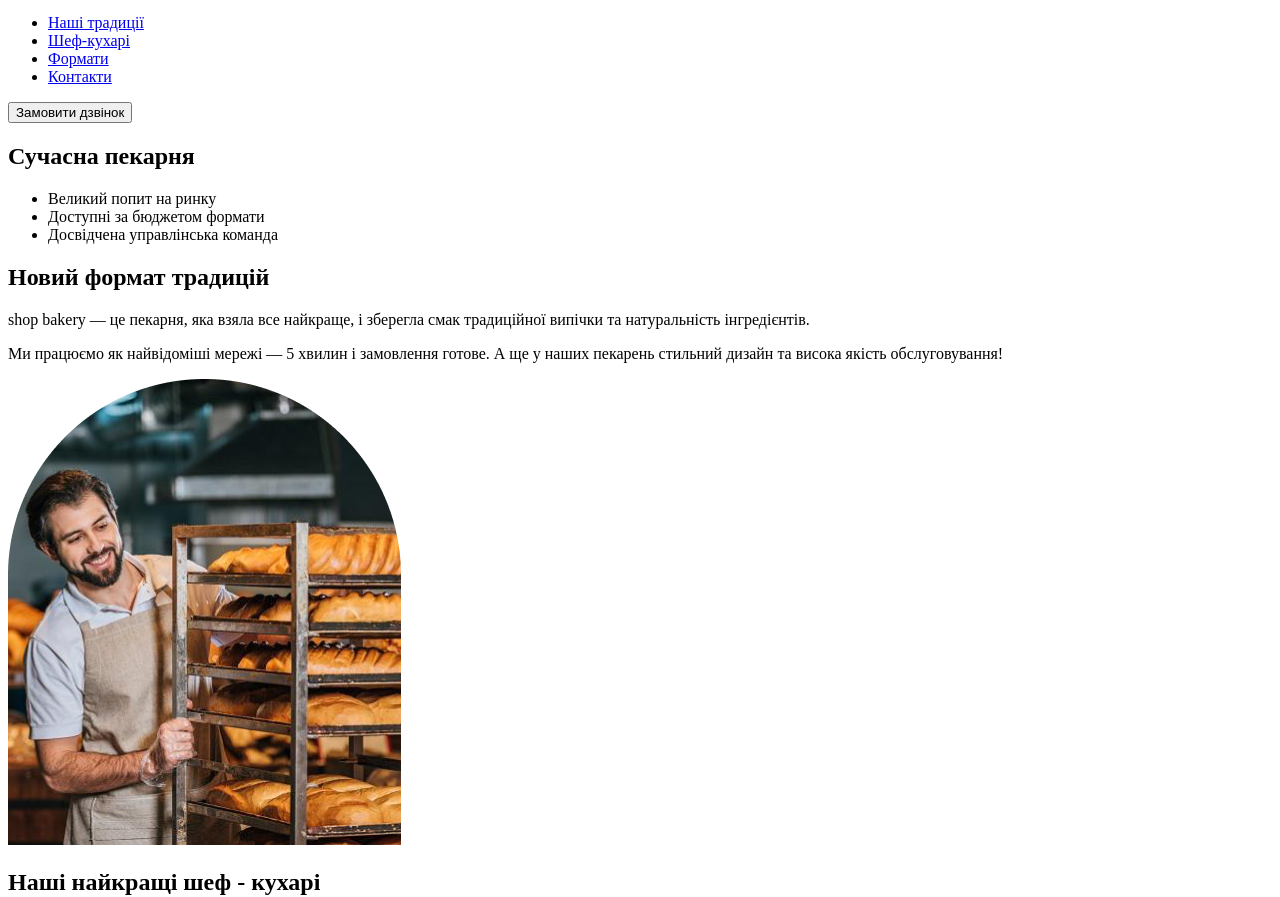
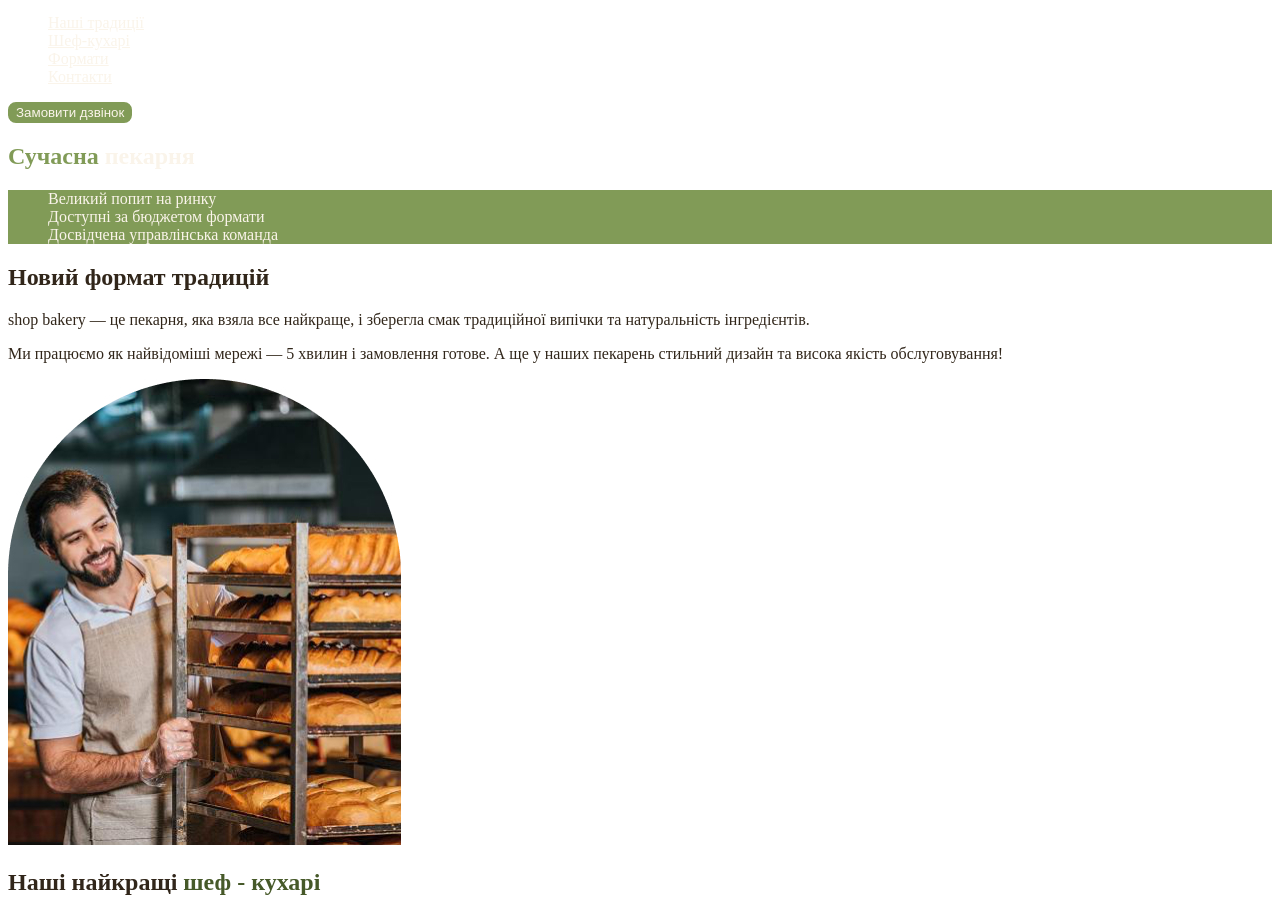
Before and after one commit to Alexander-wj/genius-test, a plain HTML site: page genius-test/index.html in a window 1280 px wide. Shown: the part 60-957 px from the top of the page. Drawn offline with Linux system fonts and the light colour scheme.

Commit message:
Add styles.css and css variables

```diff
--- /dev/null
+++ b/genius-test/css/styles.css
@@ -0,0 +1,57 @@
+:root {
+	--color-primary-dark: #31261A;
+	--color-primary-light: #FAF4EA;
+	--color-brand-light: #819B57;
+	--color-brand-dark: #465929;
+}
+
+/* Base */
+body {
+	color: var(--color-primary-dark);
+}
+
+ul {
+	list-style-type: none;
+}
+
+/* Button */
+.button {
+	color: var(--color-primary-light);
+	background-color: var(--color-brand-light);
+	border: 2px solid var(--color-brand-light);
+	border-radius: 8px;
+	cursor: pointer;
+}
+
+.button:hover {
+	color: var(--color-brand-dark);
+	background-color: transparent;
+}
+
+/* Link */
+.link {
+	color: var(--color-primary-light);
+}
+
+.link:hover {
+	color: var(--color-brand-light);
+}
+
+/* Hero section */
+.hero-title {
+	color: var(--color-primary-light);
+}
+
+.hero-title .accent {
+	color: var(--color-brand-light);
+}
+
+/* Advantages section */
+.advantages-list {
+	color: var(--color-primary-light);
+	background-color: var(--color-brand-light);
+}
+
+.section-title .accent {
+	color: var(--color-brand-dark);
+}
--- a/genius-test/index.html
+++ b/genius-test/index.html
@@ -4,33 +4,34 @@
     <meta charset="UTF-8" />
     <meta name="viewport" content="width=device-width, initial-scale=1.0" />
     <title>Сучасна пекарня</title>
+		<link rel="stylesheet" href="css/styles.css">
   </head>
   <body>
     <header>
       <nav>
-        <a href="">
+        <a href="index.html">
           <img src="./images/logo.svg" alt="Логотип сучасної пекарні" />
         </a>
         <ul>
-          <li><a href="#">Наші традиції</a></li>
-          <li><a href="#">Шеф-кухарі</a></li>
-          <li><a href="#">Формати</a></li>
-          <li><a href="#">Контакти</a></li>
+          <li><a class="link" href="#traditions-section">Наші традиції</a></li>
+          <li><a class="link" href="#chefs-section">Шеф-кухарі</a></li>
+          <li><a class="link" href="#formats-section">Формати</a></li>
+          <li><a class="link" href="#contact-section">Контакти</a></li>
         </ul>
       </nav>
-      <button type="button">Замовити дзвінок</button>
+      <button class="button" type="button">Замовити дзвінок</button>
     </header>
     <main>
       <section>
-        <h1>Сучасна пекарня</h1>
+        <h1 class="hero-title"><span class="accent">Сучасна</span> пекарня</h1>
       </section>
-      <section>
-        <ul>
+      <section id="traditions-section">
+        <ul class="advantages-list">
           <li>Великий попит на ринку</li>
           <li>Доступні за бюджетом формати</li>
           <li>Досвідчена управлінська команда</li>
         </ul>
-        <h2>Новий формат традицій</h2>
+        <h2 class="section-title">Новий формат традицій</h2>
         <p>
           <span>shop bakery</span> — це пекарня, яка взяла все найкраще, і
           зберегла смак традиційної випічки та натуральність інгредієнтів.
@@ -45,8 +46,8 @@
           alt="Чоловік пекар дивиться на батони із посмішкою"
         />
       </section>
-      <section>
-        <h2>Наші найкращі шеф - кухарі</h2>
+      <section id="chefs-section">
+        <h2 class="section-title">Наші найкращі <span class="accent">шеф - кухарі</span></h2>
         <ul>
           <li>
             <article>
@@ -69,8 +70,8 @@
           </li>
         </ul>
       </section>
-      <section>
-        <h2>Формати</h2>
+      <section id="formats-section">
+        <h2 class="section-title">Формати</h2>
         <ul>
           <li>
             <article>
@@ -89,8 +90,16 @@
           </li>
         </ul>
       </section>
-      <section>
-        <h2>Приєднуйся до мережі пекарень</h2>
+      <section id="contact-section">
+        <h2 class="section-title">Приєднуйся до мережі пекарень</h2>
+        <iframe
+          src="https://www.google.com/maps/embed?pb=!1m18!1m12!1m3!1d2540.1636304352805!2d30.488698376164198!3d50.456677571593346!2m3!1f0!2f0!3f0!3m2!1i1024!2i768!4f13.1!3m3!1m2!1s0x40d4ce637c006b2d%3A0xaf86385f19996ff0!2z0YPQuy4g0KHQtdGH0LXQstGL0YUg0KHRgtGA0LXQu9GM0YbQvtCyLCA1NCwg0JrQuNC10LIsIDAyMDAw!5e0!3m2!1sru!2sua!4v1738265333827!5m2!1sru!2sua"
+          width="603"
+          height="595"
+          allowfullscreen=""
+          loading="lazy"
+          referrerpolicy="no-referrer-when-downgrade"
+        ></iframe>
       </section>
     </main>
     <footer>
@@ -128,7 +137,7 @@
           </li>
         </ul>
         <a href="#" target="_blank">Політика конфіденційності</a>
-        <p>© 2022 Дані захищені</p>
+        <p>&copy; 2022 Дані захищені</p>
       </address>
     </footer>
   </body>
```
Also changed, not shown: 1 other file.
